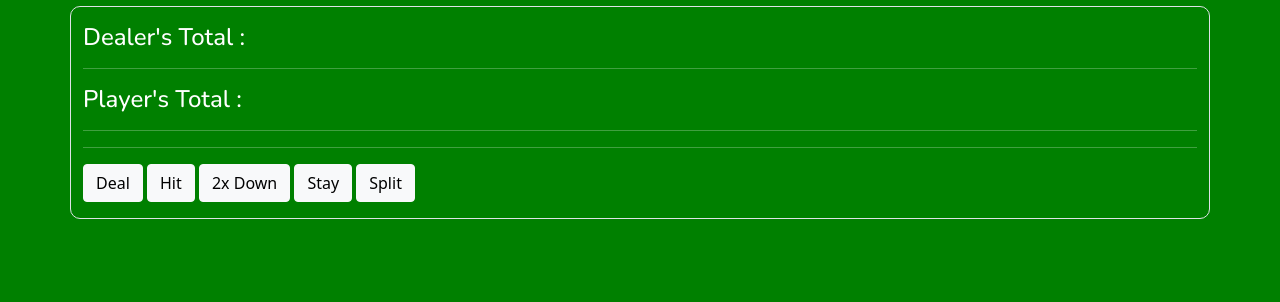
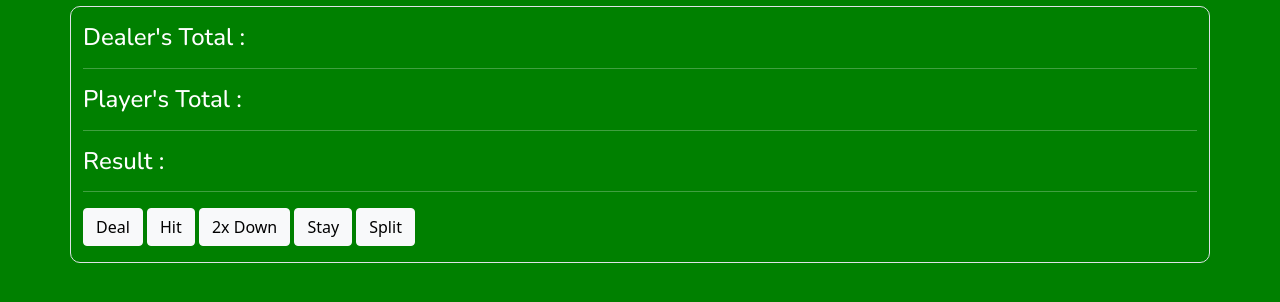
Before and after one commit to ultron-developer/casino, a PHP site: page /screens/blackjack in a window 1280 px wide. Shown: the part 64-366 px from the top of the page. Run offline with PHP 8.4, Linux system fonts and the light colour scheme; some libraries are stand-ins or nearby versions.

Commit message:
Updated Dealing System

```diff
--- a/controllers/blackjack.js
+++ b/controllers/blackjack.js
@@ -8,6 +8,7 @@ var deck;
 var hidden;
 var can_hit = true;
 var can_deal = true;
+var result = "";
 var i = 1;
 window.onload = function () {
   build_deck();
@@ -47,11 +48,11 @@ function shuffle_deck() {
     deck[i] = deck[j];
     deck[j] = temp;
   }
-  // console.log(deck);
 }
 
 function deal() {
   if (!can_deal) {
+    console.log(can_deal);
     return;
   }
   if (deck.length < 15) {
@@ -64,16 +65,18 @@ function deal() {
   dealer_ace_count = 0;
   player_sum = 0;
   dealer_sum = 0;
+  result = "";
   document.getElementById("player-cards").replaceChildren();
   document.getElementById("dealer-cards").replaceChildren();
+  document.getElementById("bj-result").innerText = "Result : " + result;
+  can_deal = false;
   start_game();
-  can_deal = false;
-  //console.log(deck.length);
 }
 
 function start_game() {
   let player_card_1 = document.createElement("img");
   let card = deck.pop();
+  //card = "ace_of_spades";
   player_sum += get_value(card);
   player_ace_count += check_ace(card);
   player_card_1.src = "./images/cards/" + card + ".png";
@@ -90,6 +93,7 @@ function start_game() {
 
   let player_card_2 = document.createElement("img");
   card = deck.pop();
+  //card = "ace_of_spades";
   player_sum += get_value(card);
   player_ace_count += check_ace(card);
   player_card_2.src = "./images/cards/" + card + ".png";
@@ -97,6 +101,7 @@ function start_game() {
 
   let dealer_card_2 = document.createElement("img");
   card = deck.pop();
+  card = "ace_of_spades";
   dealer_sum += get_value(card);
   dealer_ace_count += check_ace(card);
   dealer_card_2.src = "./images/cards/" + card + ".png";
@@ -110,8 +115,15 @@ function start_game() {
   document.getElementById("dealer-sum").innerText =
     "Dealer's Total : " + dealer_sum;
 
+  if (dealer_sum == 21) {
+    dealer_bj();
+  }
   if (player_sum == 21) {
-    can_hit = false;
+    player_bj();
+  }
+  if (player_sum == 22) {
+    document.getElementById("player-sum").innerText =
+      "Player's Total : " + "12";
   }
 }
 
@@ -143,7 +155,7 @@ function hit() {
     let card = deck.pop();
     player_ace_count += check_ace(card);
     player_sum += get_value(card);
-    if (player_sum > 21 && player_ace_count > 0) {
+    while (player_sum > 21 && player_ace_count > 0) {
       player_sum -= 10;
       player_ace_count -= 1;
     }
@@ -165,8 +177,33 @@ function reduce_ace(sum, ace_count) {
   return player_sum;
 }
 
+function player_bj() {
+  can_hit = false;
+  can_deal = true;
+  document.getElementById("hidden").src = "./images/cards/" + hidden + ".png";
+  if (dealer_sum == 21) {
+    result = "Its a Push!";
+  } else {
+    result = "BlackJack for Player !!";
+  }
+  document.getElementById("bj-result").innerText = "Result : " + result;
+}
+
+function dealer_bj() {
+  can_hit = false;
+  can_deal = true;
+  document.getElementById("hidden").src = "./images/cards/" + hidden + ".png";
+  if (player_sum == 21) {
+    result = "Its a Push!";
+  } else {
+    result = "BlackJack for Dealer !!";
+  }
+  document.getElementById("bj-result").innerText = "Result : " + result;
+}
+
 function stay() {
   can_hit = false;
+  can_deal = true;
   document.getElementById("hidden").src = "./images/cards/" + hidden + ".png";
   i = 1;
   while (dealer_sum < 17 && player_sum <= 21) {
@@ -182,8 +219,18 @@ function stay() {
     document.getElementById("dealer-cards").appendChild(dealer_card_2);
     document.getElementById("dealer-sum").innerText =
       "Dealer's Total : " + dealer_sum;
-    //console.log(i);
     i++;
   }
-  can_deal = true;
+  if (player_sum > 21) {
+    result = "Player Bust! Dealer Win.";
+  } else if (dealer_sum > 21) {
+    result = "Dealer Bust! Player Win.";
+  } else if (player_sum == dealer_sum) {
+    result = "Its a Push!";
+  } else if (player_sum > dealer_sum) {
+    result = "Player Win!";
+  } else {
+    result = "Dealer Win!";
+  }
+  document.getElementById("bj-result").innerText = "Result : " + result;
 }
--- a/screens/blackjack.php
+++ b/screens/blackjack.php
@@ -19,8 +19,9 @@ $_SESSION['navbar_option'] = "blackjack";
         <div class="bj_card_div" id="dealer-cards"></div>
         <hr style="background-color: white;">
         <h4 id="player-sum" class="text-white my-3">Player's Total :</h4>
+        <div class="bj_card_div" id="player-cards"></div>
         <hr style="background-color: white;">
-        <div class="bj_card_div" id="player-cards"></div>
+        <h4 id="bj-result" class="text-white my-3">Result :</h4>
         <hr style="background-color: white;">
         <Button id="bj_deal" class="btn btn-light mb-3">Deal</Button>
         <Button id="bj_hit" class="btn btn-light mb-3">Hit</Button>
--- a/styles/master.css
+++ b/styles/master.css
@@ -398,5 +398,5 @@ div.baccarat_per_show {
 }
 
 div.bj_card_div img {
-  width: 100px;
+  width: 75px;
 }
```
